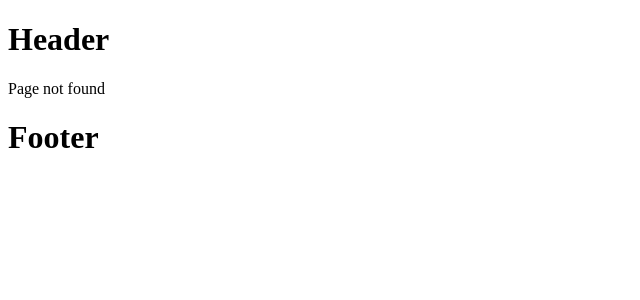
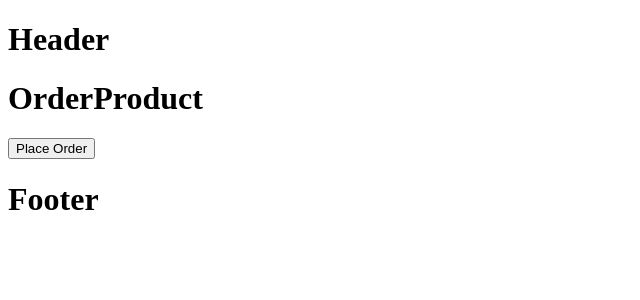
Before and after one commit to Omid-Sargazi/Next14Learning, a Next.js app: page /order-product in a window 1280 px wide. Before the commit this address had no page. Shown: the top 300 px of the page, without its empty margins (0-640 px from the left). Built offline with nearby package versions, Linux system fonts and the light colour scheme.

Commit message:
Navigating Programmatically

```diff
--- /dev/null
+++ b/src/app/order-product/page.tsx
@@ -0,0 +1,20 @@
+"use client"
+import { useRouter } from 'next/navigation'
+import React from 'react'
+
+export default function OrderProduct() {
+    const router = useRouter()
+
+    const handleClick = ()=>{
+        console.log("Placing your order")
+        router.replace("/")
+    }
+  return (
+    <>
+
+    <h1>OrderProduct</h1>
+    <button onClick={handleClick}>Place Order</button>
+    </>
+
+  )
+}
```
